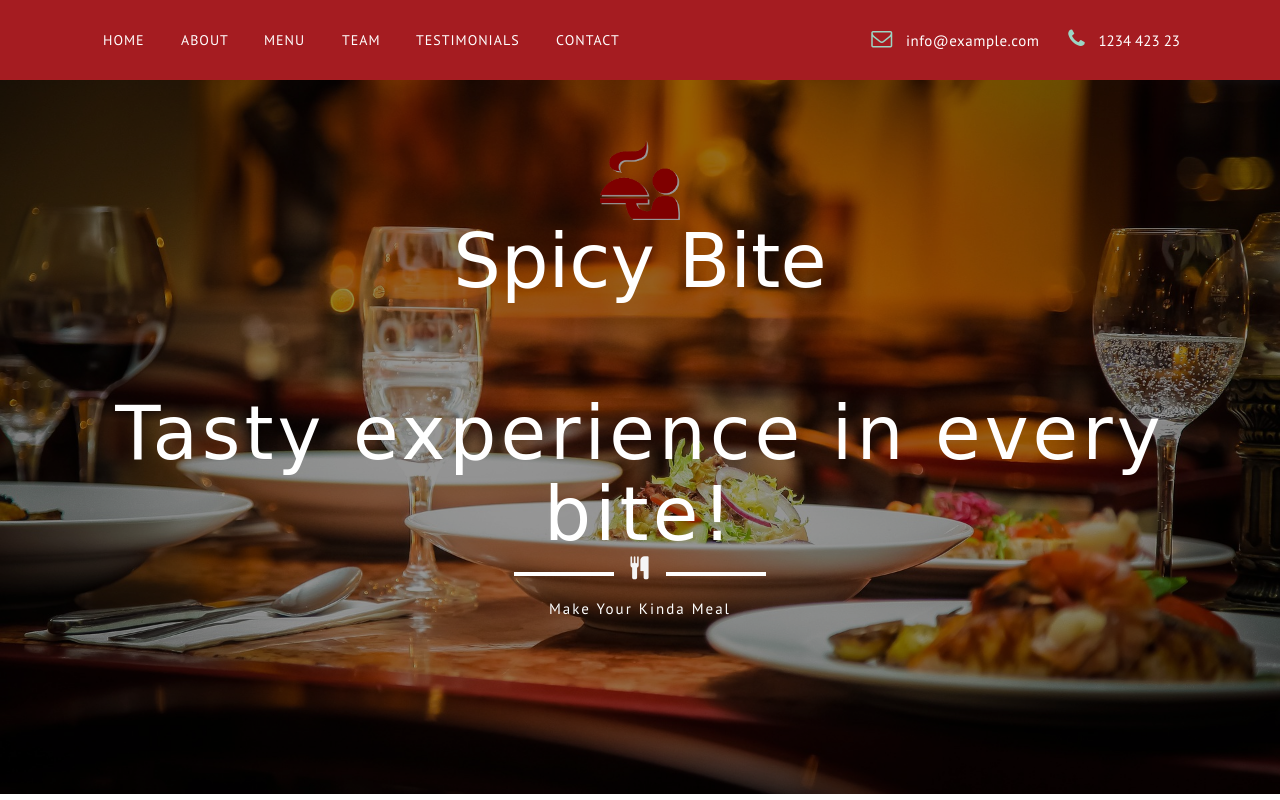
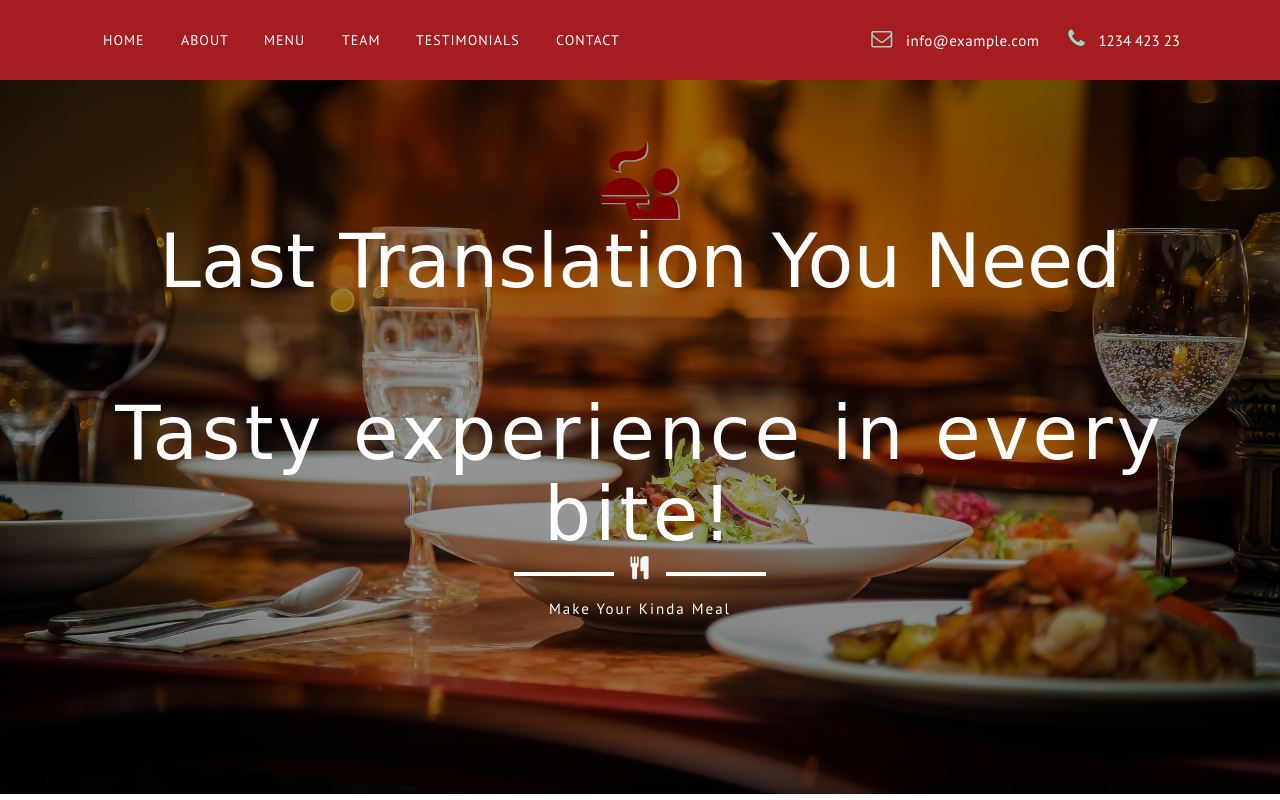
Before and after one commit to buaamaxinyuan/buaamaxinyuan.github.io, a plain HTML site: page index.html in a window 1280 px wide. Shown: the top 800 px of the page. Drawn offline with Linux system fonts and the light colour scheme; a web font is replaced by a local one.

Commit message:
change title

```diff
--- a/index.html
+++ b/index.html
@@ -90,7 +90,7 @@
 					<div class="banner-info">
 						<h1>
 							<a href="index.html">
-								<img src="images/logo.png" class="img-responsive" alt="" />Spicy Bite</a>
+								<img src="images/logo.png" class="img-responsive" alt="" />Last Translation You Need</a>
 						</h1>
 						<h2>Tasty experience in every bite!</h2>
 
@@ -1328,7 +1328,7 @@
 					<div class="modal-header">
 						<button type="button" class="close" data-dismiss="modal" aria-hidden="true">&times;</button>
 						<h3 class="modal-title">
-							<img src="images/logo.png" class="img-responsive img1" alt="" />Spicy Bite</h3>
+							<img src="images/logo.png" class="img-responsive img1" alt="" />Last Translation You Need</h3>
 					</div>
 					<div class="modal-body">
 						<img src="images/modal.jpg" class="img-responsive" alt="image">
```
